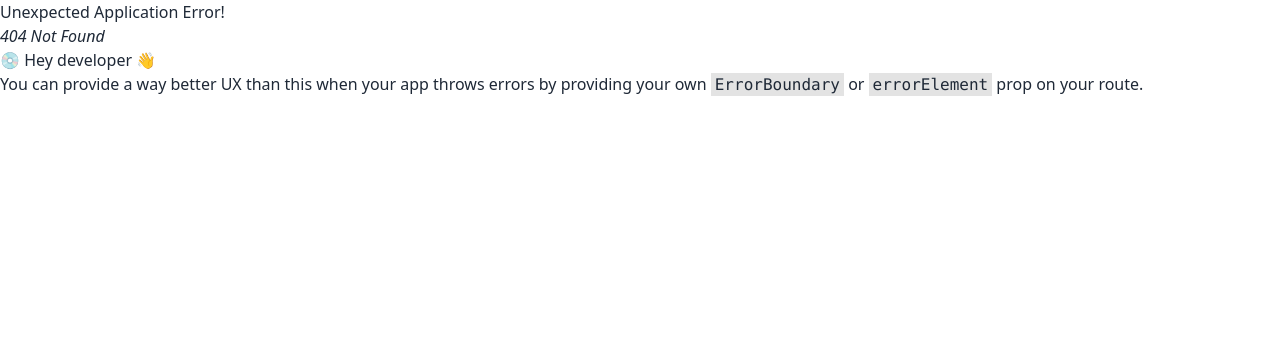
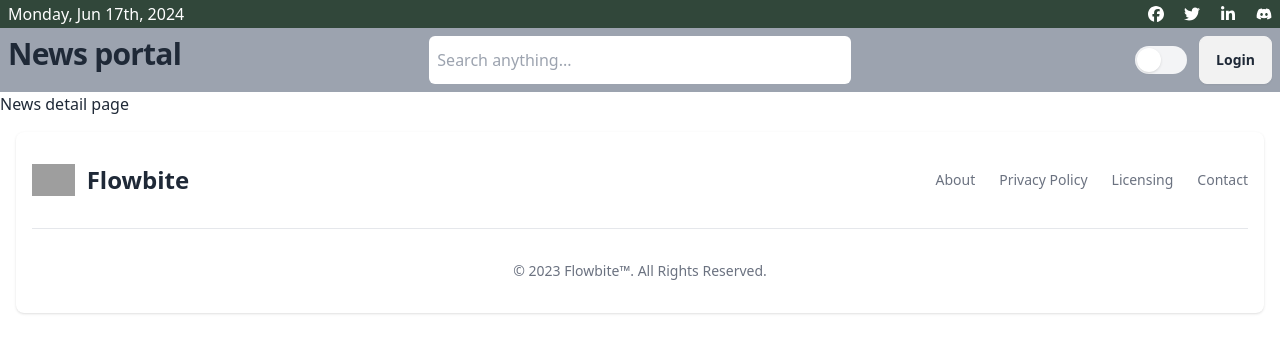
Before and after one commit to Emranhossainshuvo/react-news-portal, a React (Vite) app: page /detail in a window 1280 px wide. Before the commit this address had no page. Shown: the top 352 px of the page. Built offline with nearby package versions, Linux system fonts and the light colour scheme; grey boxes are pictures that could not be loaded.

Commit message:
created news detail page and added it in the roues

```diff
--- a/src/Routes/Routes.jsx
+++ b/src/Routes/Routes.jsx
@@ -3,6 +3,7 @@ import {
 } from "react-router-dom";
 import Home from "../pages/Home/Home";
 import Main from "../Main/Main";
+import NewsDetailPage from "../pages/NewsDetailPage/NewsDetailPage";
 
 
 export const router = createBrowserRouter([
@@ -13,6 +14,10 @@ export const router = createBrowserRouter([
       {
         path: "/",
         element: <Home />
+      },
+      {
+        path: "/detail",
+        element: <NewsDetailPage />
       }
     ]
   },
--- a/src/pages/Home/NewsCars/NewsCards.jsx
+++ b/src/pages/Home/NewsCars/NewsCards.jsx
@@ -4,7 +4,7 @@ const NewsCards = () => {
     return (
         <>
             {/* section to hold everything in this page */}
-            <section>
+            <section className="mt-10">
                 {/* section for title bar */}
                 <section>
 
--- /dev/null
+++ b/src/pages/NewsDetailPage/NewsDetailPage.jsx
@@ -0,0 +1,10 @@
+
+const NewsDetailPage = () => {
+    return (
+        <div>
+            <h4>News detail page</h4>
+        </div>
+    );
+};
+
+export default NewsDetailPage;
```
